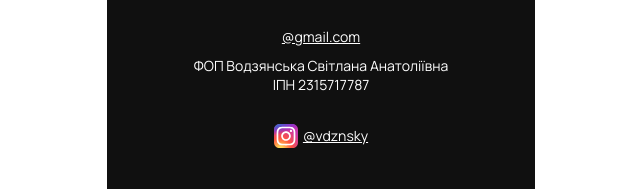
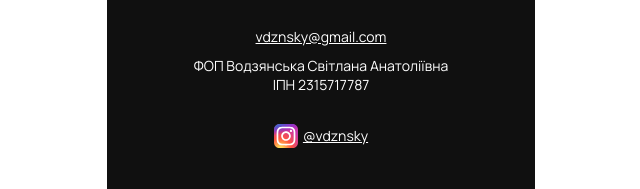
Before and after one commit to RomanIsaiev/work-website-28, a website built with Vite: page index.html in a window 1280 px wide. Shown: the part 11436-11625 px from the top of the page, 319-959 px from the left. Built offline with nearby package versions, Linux system fonts and the light colour scheme.

Commit message:
Update index.html

```diff
--- a/index.html
+++ b/index.html
@@ -1163,7 +1163,7 @@
           </ul>
         </div>
         <div class="fop-container">
-          <p class="fop-mail">@gmail.com</p>
+          <p class="fop-mail">vdznsky@gmail.com</p>
           <p class="fop-text">
             ФОП Водзянська Світлана Анатоліївна <br />ІПН 2315717787
           </p>
```
